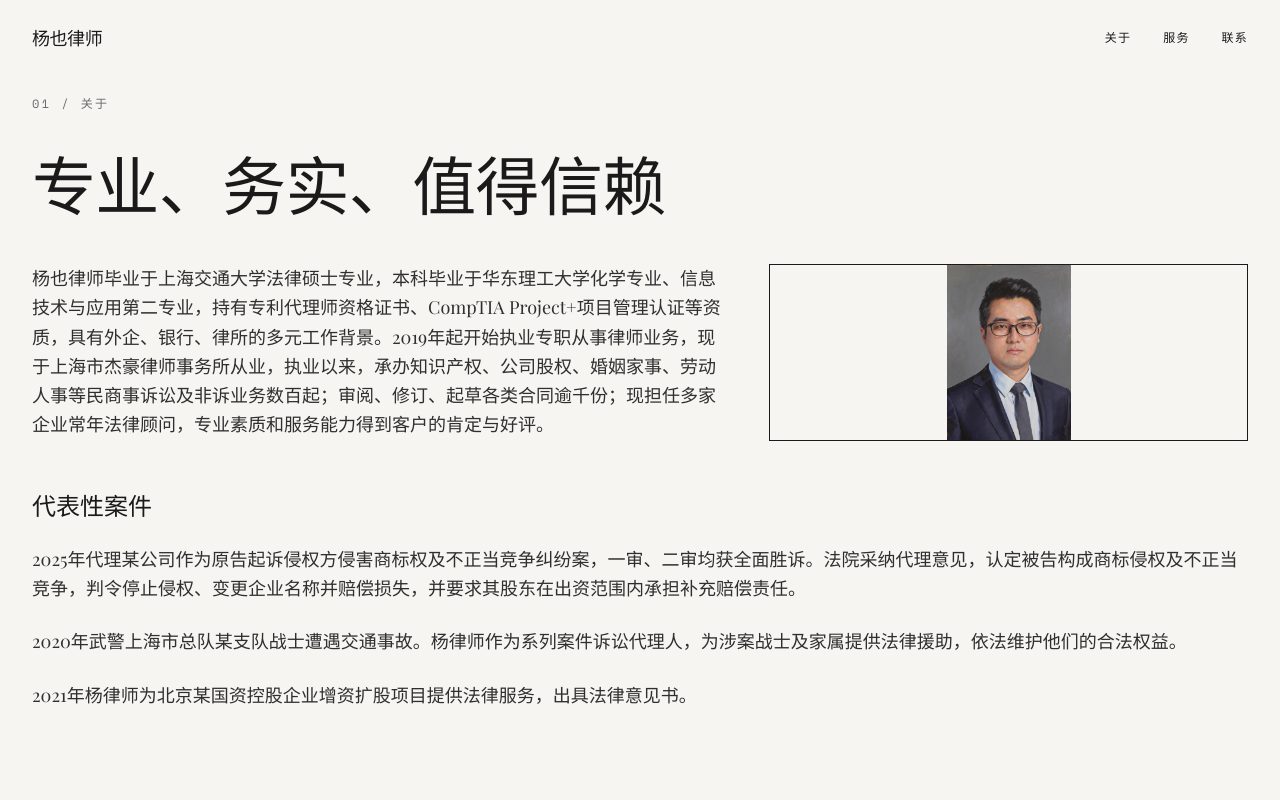
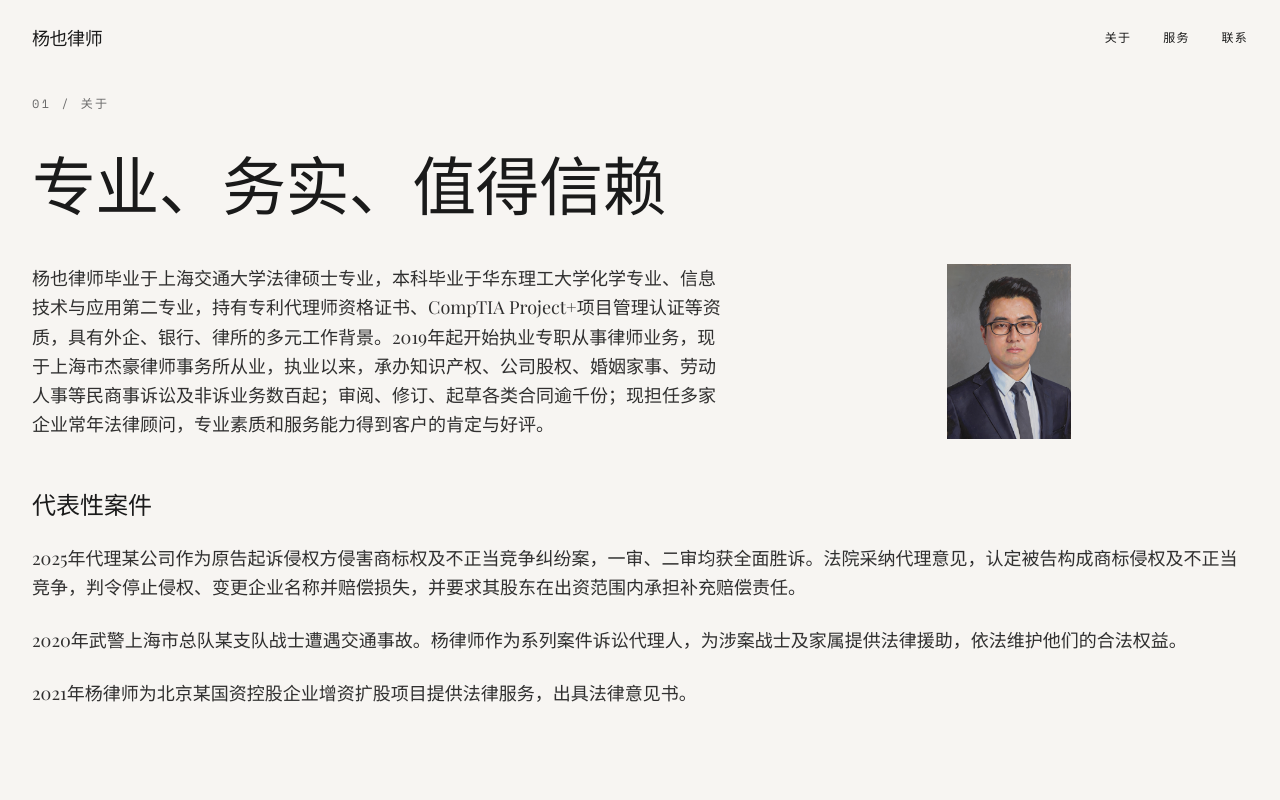
Before and after one commit to iyangye/yangyelawyer, a React (Vite) app: page / in a window 1280 px wide. Shown: the top 800 px of the page. Built offline with nearby package versions, Linux system fonts and the light colour scheme; a web font is replaced by a local one.

Commit message:
style: 去除关于部分照片边框
移除照片外层容器的 border border-ink，使照片显示更简洁。

```diff
--- a/src/components/About.tsx
+++ b/src/components/About.tsx
@@ -29,7 +29,7 @@ export default function About() {
 
           <div className="md:col-span-5">
             <ScrollReveal delay={300}>
-              <div className="relative flex justify-center overflow-hidden border border-ink">
+              <div className="relative flex justify-center overflow-hidden">
                 <img
                   src={`${import.meta.env.BASE_URL}profile.jpg`}
                   alt="杨也律师"
```
